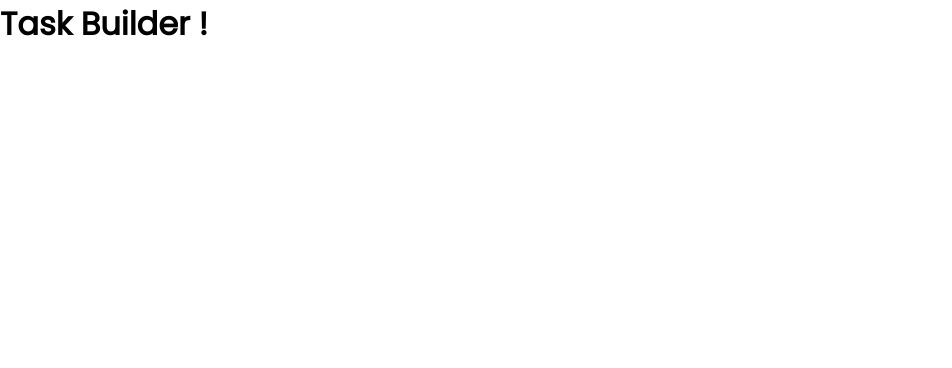
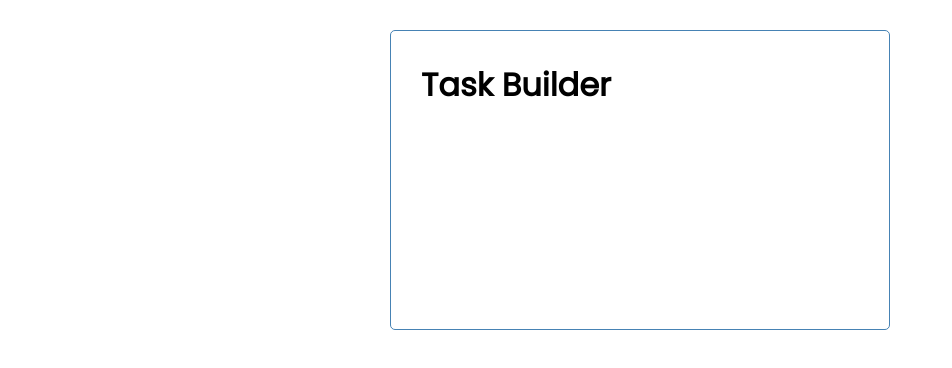
Before and after one commit to LeahESc/angular-taskbuilder, an Angular app: page / in a window 1280 px wide. Shown: the top 368 px of the page, without its empty margins (0-952 px from the left). Built offline with nearby package versions, Linux system fonts and the light colour scheme.

Commit message:
create header component

```diff
--- a/src/app/app.component.html
+++ b/src/app/app.component.html
@@ -1 +1,5 @@
-<h1>{{ title }} !</h1>
+<div class="container">
+
+  <app-header> </app-header>
+
+</div>
--- a/src/app/app.component.ts
+++ b/src/app/app.component.ts
@@ -6,5 +6,5 @@ import { Component } from '@angular/core';
   styleUrls: ['./app.component.css']
 })
 export class AppComponent {
-  title: string = 'Task Builder';
+
 }
--- a/src/app/app.module.ts
+++ b/src/app/app.module.ts
@@ -2,10 +2,12 @@ import { NgModule } from '@angular/core';
 import { BrowserModule } from '@angular/platform-browser';
 
 import { AppComponent } from './app.component';
+import { HeaderComponent } from './components/header/header.component';
 
 @NgModule({
   declarations: [
-    AppComponent
+    AppComponent,
+    HeaderComponent
   ],
   imports: [
     BrowserModule
--- /dev/null
+++ b/src/app/components/header/header.component.css
@@ -0,0 +1,6 @@
+header {
+    display: flex;
+    justify-content: space-between;
+    align-items: center;
+    margin-bottom: 20px;
+}
--- /dev/null
+++ b/src/app/components/header/header.component.html
@@ -0,0 +1,3 @@
+<header>
+    <h1>{{ title }} </h1>
+</header>
--- /dev/null
+++ b/src/app/components/header/header.component.ts
@@ -0,0 +1,17 @@
+import { Component, OnInit } from '@angular/core';
+
+@Component({
+  selector: 'app-header',
+  templateUrl: './header.component.html',
+  styleUrls: ['./header.component.css']
+})
+export class HeaderComponent implements OnInit {
+  title: string = 'Task Builder';
+
+  constructor() { }
+
+  // ngOnInit is component loaded update method
+  ngOnInit(): void {
+  }
+
+}
```
Also changed, not shown: 1 other file (tests, documents, lock files or other folders).
